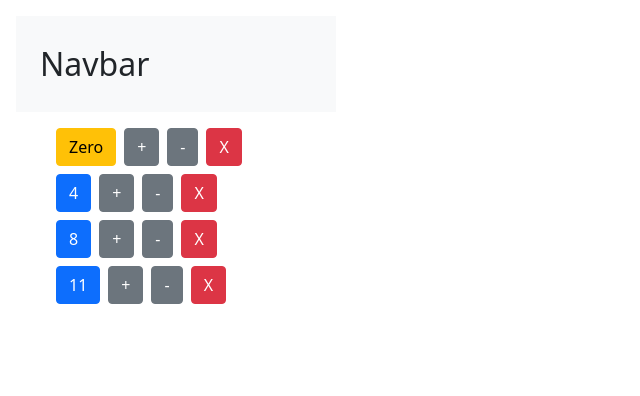
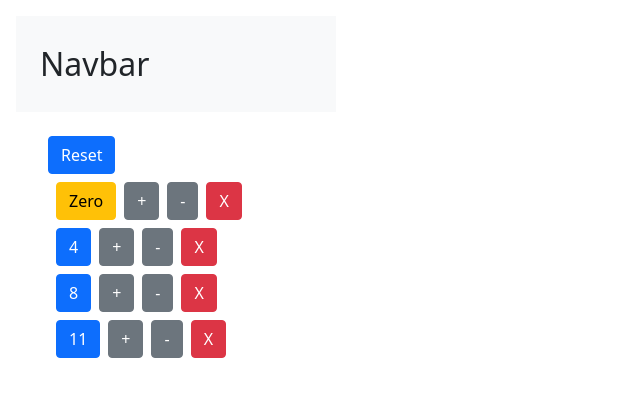
Before and after one commit to PalmkvistJoakim/Cart, a React (Create React App) app: page / in a window 1280 px wide. Shown: the top 396 px of the page, without its empty margins (0-640 px from the left). Built offline with nearby package versions, Linux system fonts and the light colour scheme.

Commit message:
Changed Product to a controlled component

```diff
--- a/src/App.jsx
+++ b/src/App.jsx
@@ -6,7 +6,7 @@
     return (
       <>
         <div className="navbar bg-light w-25 m-3 p-4 fs-2">Navbar</div>
-        <div className="ms-5 mb-4">
+        <div className="ms-5 m-4">
           <Products />
         </div>
       </>
--- a/src/components/Product.jsx
+++ b/src/components/Product.jsx
@@ -1,17 +1,13 @@
 import React, { Component } from "react";
 
 class Product extends Component {
-  state = {
-    quantity: this.props.product.quantity,
-  };
-
   render() {
     return (
       <div className="m-2">
         <span className={this.getBadgeClasses()}>{this.formatQuantity()}</span>
         <button
           className="btn btn-secondary ms-2"
-          onClick={this.handleIncrement}
+          onClick={() => this.props.OnIncrement(this.props.product)}
         >
           +
         </button>
@@ -32,19 +28,15 @@
   }
 
   formatQuantity() {
-    return this.state.quantity === 0 ? "Zero" : this.state.quantity;
+    return this.props.product.quantity === 0
+      ? "Zero"
+      : this.props.product.quantity;
   }
   getBadgeClasses() {
-    return this.state.quantity >= 1 ? "btn btn-primary" : "btn btn-warning";
+    return this.props.product.quantity >= 1
+      ? "btn btn-primary"
+      : "btn btn-warning";
   }
-
-  handleIncrement = () => {
-    this.setState({ quantity: this.state.quantity + 1 });
-  };
-
-  handleDecrement = () => {
-    this.setState({ quantity: this.state.quantity - 1 });
-  };
 }
 
 export default Product;
--- a/src/components/Products.jsx
+++ b/src/components/Products.jsx
@@ -13,19 +13,39 @@
   render() {
     return (
       <div>
+        <button className="btn btn-primary" onClick={this.handleReset}>
+          Reset
+        </button>
         {this.state.products.map((product) => (
           <Product
             key={product.id}
             product={product}
             onDelete={this.handleDelete}
+            onIncrement={this.handleIncrement}
           />
         ))}
       </div>
     );
   }
 
+  handleDecrement = () => {
+    this.setState({ quantity: this.state.quantity - 1 });
+  };
+
+  handleIncrement = () => {
+    this.setState({ quantity: this.state.quantity + 1 });
+  };
+
   handleDelete = (id) => {
     const products = this.state.products.filter((p) => p.id !== id);
+    this.setState({ products });
+  };
+
+  handleReset = () => {
+    const products = this.state.products.map((product) => ({
+      ...product,
+      quantity: 0,
+    }));
     this.setState({ products });
   };
 }
```
